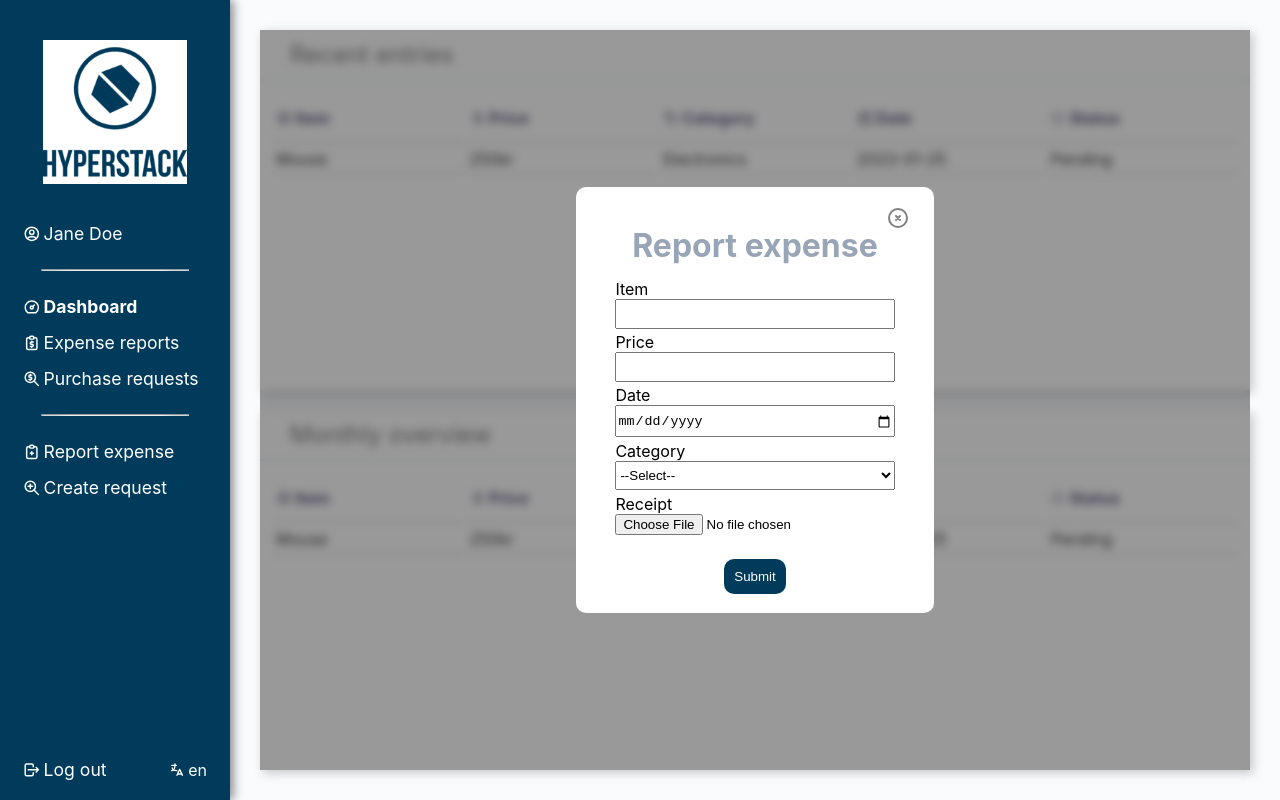
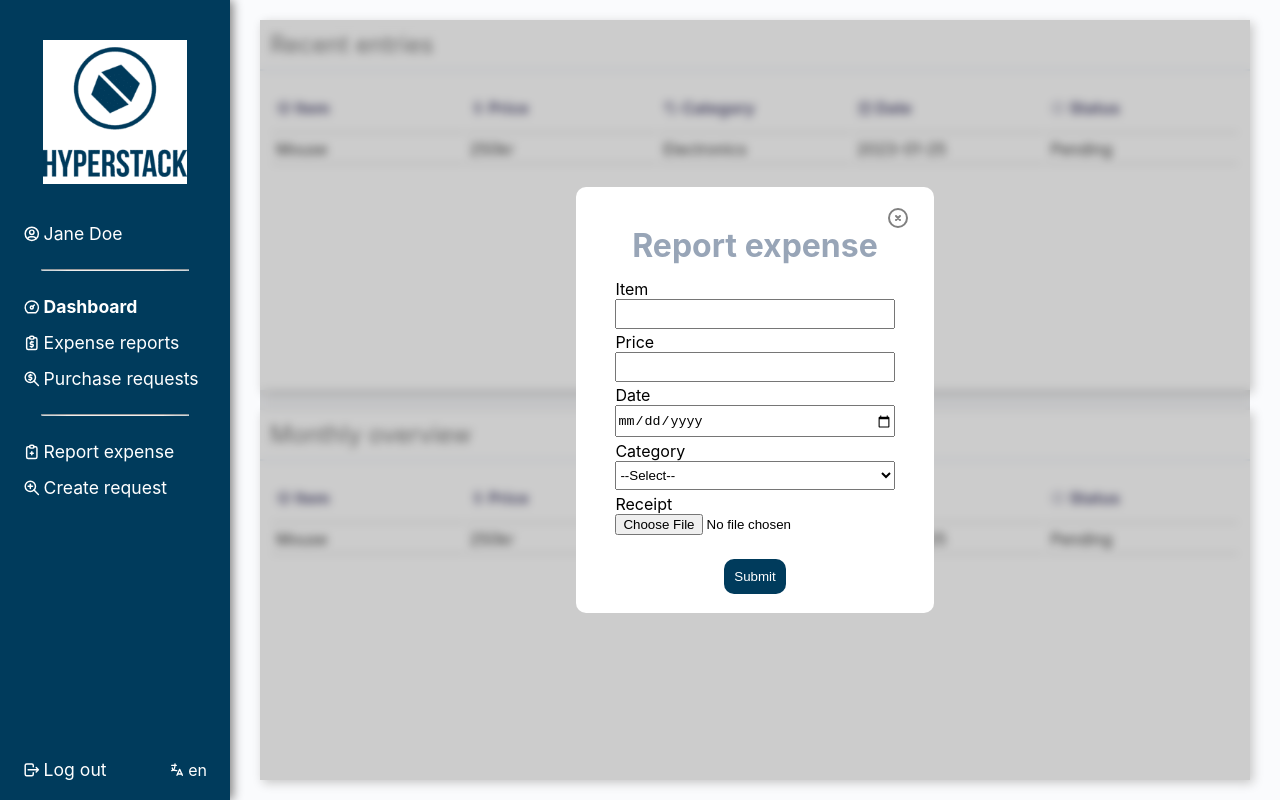
Before and after one commit to Priya-Pdh/ExpenseApp, a React (Create React App) app: page /dashboard in a window 1280 px wide. Both pictures are taken after a click on the button "Report expense". Built offline with nearby package versions, Linux system fonts and the light colour scheme.

Commit message:
small css adjustements & fixes (#48)

```diff
--- a/src/components/NewItem/style.scss
+++ b/src/components/NewItem/style.scss
@@ -5,12 +5,13 @@
   top: 0;
   width: 100%;
   height: 100%;
-  background: rgba(0, 0, 0, 0.4);
+  background: rgba(0, 0, 0, 0.2);
   backdrop-filter: blur(4px);
   display: flex;
   align-items: center;
   justify-content: center;
   overflow-y: hidden;
+  animation: back_blur 0.5s ease;
 
   .new_expense_container {
     position: absolute;
@@ -18,7 +19,7 @@
     padding: 2% 4% 2% 4%;
     border-radius: 10px;
     width: 28vw;
-    animation: popup 0.5s ease-in-out backwards;
+    animation: popup 0.5s ease backwards;
   }
 
   .new_expense_heading {
@@ -88,7 +89,20 @@
     }
 
     100% {
-      transform: translateY(50px)
+      transform: translateY(0px)
+    }
+
+  }
+
+  @keyframes back_blur {
+    0% {
+      background: transparent;
+      backdrop-filter: none;
+    }
+
+    100% {
+      background: rgba(0, 0, 0, 0.2);
+      backdrop-filter: blur(4px);
     }
 
   }
@@ -98,34 +112,44 @@
       font-size: 25px;
       padding: 2%;
     }
-    .form_label, .form_input {
+
+    .form_label,
+    .form_input {
       font-size: 15px;
     }
 
   }
+
   @media (max-width: 768px) {
     .new_expense_heading {
       font-size: 20px;
     }
-    .form_label, .form_input {
+
+    .form_label,
+    .form_input {
       font-size: 12px;
     }
+
     .submit_button {
       font-size: 11px;
     }
 
   }
+
   @media (max-width: 320px) {
     .new_expense_heading {
       font-size: 15px;
     }
+
     .new_expense_container {
       width: 70vw;
     }
 
-    .form_label, .form_input {
+    .form_label,
+    .form_input {
       font-size: 10px;
     }
+
     .submit_button {
       font-size: 10px;
       height: 3.5vh;
--- a/src/pages/Dashboard/style.scss
+++ b/src/pages/Dashboard/style.scss
@@ -7,7 +7,7 @@
 
   main {
     flex: 1;
-    margin: 30px;
+    margin: 20px 30px;
     display: grid;
     gap: 20px;
     position: relative;
@@ -19,7 +19,7 @@
   }
 
   header {
-    padding: 10px 0 10px 30px;
+    padding: 10px 0 10px 10px;
     font-size: 1.5rem;
     border-bottom: 2px solid $secondary_color;
     color: gray;
```
